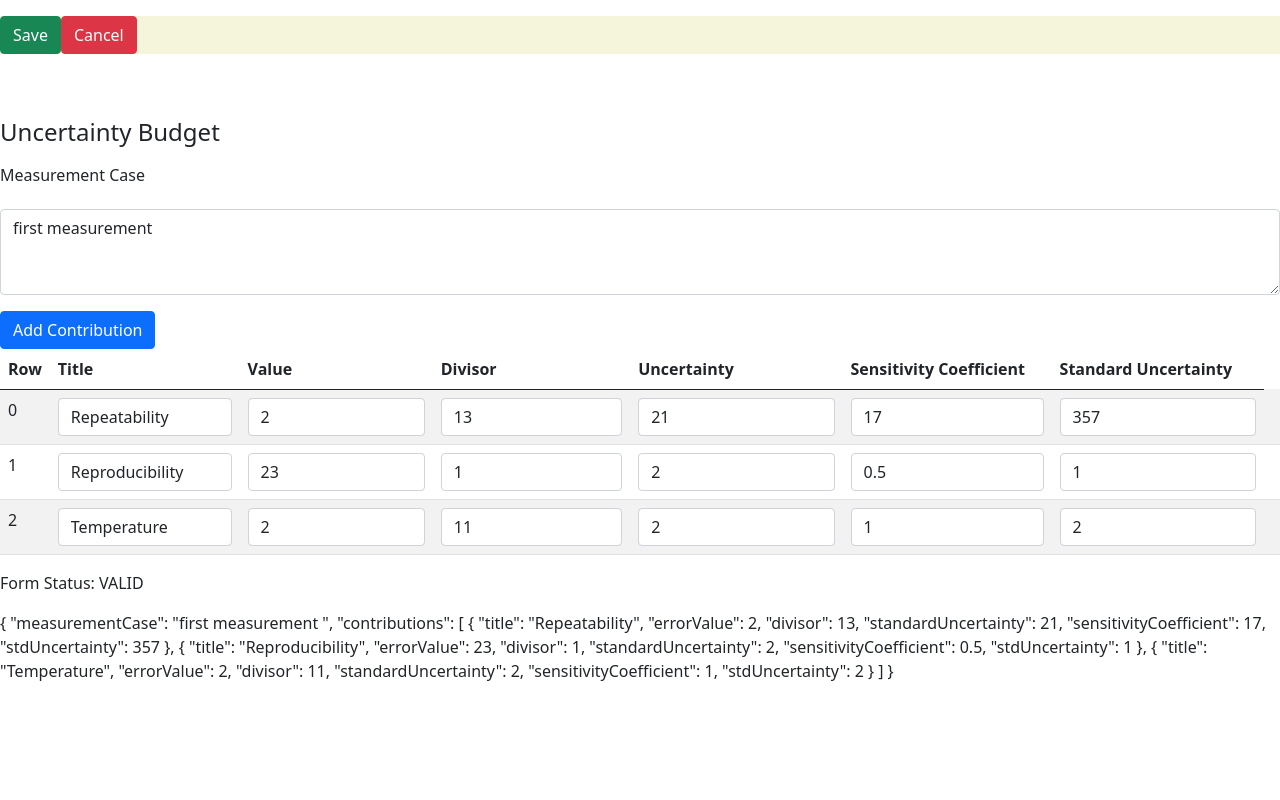
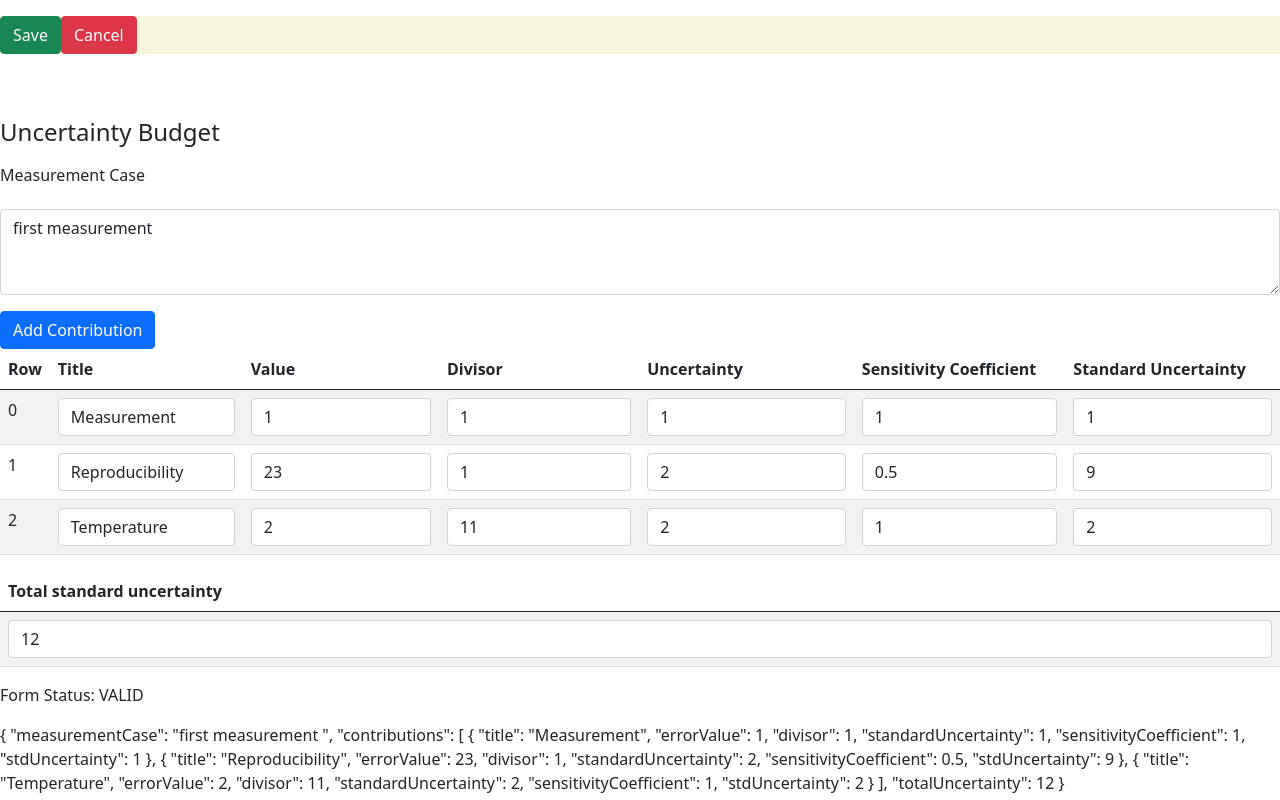
Before and after one commit to MetrologyExpert/webumeaa, an Angular app: page / in a window 1280 px wide. Built offline with nearby package versions, Linux system fonts and the light colour scheme.

Commit message:
9th commit

```diff
--- a/src/app/model/contribution.model.ts
+++ b/src/app/model/contribution.model.ts
@@ -1,5 +1,6 @@
 export class Contribution {
 
+    public id:number;
     public title:string;
     public errorValue: number;
     public divisor: number;
--- a/src/app/model/uncertaintyBudget.model.ts
+++ b/src/app/model/uncertaintyBudget.model.ts
@@ -12,6 +12,12 @@ export class UncertaintyBudget {
         this.contributions = contributions;
     }
 
+    get totalUncertainty() {
+        let sum = 0;
+        for (let c in this.contributions) {
+          sum += (this.contributions[c].stdUncertainty);
+      }
+      return sum;
 
-
+    }
 }
--- a/src/app/uncertainty.service.ts
+++ b/src/app/uncertainty.service.ts
@@ -1,24 +1,51 @@
 import { UncertaintyBudget } from './model/uncertaintyBudget.model';
+import { Observable, Subject } from 'rxjs';
+import { of } from 'rxjs';
+
+import { Contribution } from 'src/app/model/contribution.model';
 import { Injectable } from '@angular/core';
-import { Contribution } from './model/contribution.model';
 
 @Injectable({
   providedIn: 'root'
 })
 export class UncertaintyService {
 
+  id:number;
+  ubTableChanged = new Subject<Contribution[]>()
+
   constructor() { }
 
 
-  private uncertaintyBudgetTable = new UncertaintyBudget('first measurement ',[
-    new Contribution('Repeatability', 2, 13, 21, 17, 0),
-    new Contribution('Reproducibility', 23, 1, 2, 0.5,5),
-    new Contribution('Temperature', 2, 11, 2, 1, 2)
+  private uncertaintyBudgetTable = new UncertaintyBudget(
+    'first measurement ', [
+    new Contribution('Measurement', 1,1,1,1,1), // {title:'Repeatability', errorValue: 2, divisor: 13, standardUncertainty: 21, sensitivityCoefficient:17, stdUncertainty:9},
+    new Contribution('Reproducibility', 23, 1, 2, 0.5,9),
+    new Contribution('Temperature', 2, 11, 2, 1, 2)]);
 
-  ]);
+   getUncertaintyBudgetTable$():Observable<UncertaintyBudget>{
+     return of(this.uncertaintyBudgetTable);
+   }
 
-  getUncertaintyBudgetTable(){
-    return this.uncertaintyBudgetTable;
+   getUncertaintyBudgetTable():UncertaintyBudget{
+     return this.uncertaintyBudgetTable;
+   }
+
+   getContribution(index:number){
+    return this.uncertaintyBudgetTable['contributions'][index];
+  }
+
+//   getContribution(id:number){
+//   return this.getUncertaintyBudgetTable['contribution'].find(c => c.id === id);
+// }
+
+  addNewContribution(contribution: Contribution){
+    this.uncertaintyBudgetTable['contributions'].push(contribution);
+  }
+
+  updateContribution(index: number, newContribution: Contribution){
+    this.uncertaintyBudgetTable['contributions'][index] = newContribution;
+    this.ubTableChanged.next(this.uncertaintyBudgetTable['contributions']);
+
   }
 
 
--- a/src/app/uncertaintypage/uncertainty-budget/uncertainty-budget.component.html
+++ b/src/app/uncertaintypage/uncertainty-budget/uncertainty-budget.component.html
@@ -1,14 +1,17 @@
 <p></p>
 <p></p>
+<!-- Initialize form  -->
 <form [formGroup]="uncertaintyBudgetForm"  #f="ngForm" (ngSubmit) = "onSubmit()" >
 
     <div class="row">
         <div class="col-xs-12">
+          <!-- Button to submit form -->
             <button type="submit"
             class="btn btn-success"
             [disabled]="!uncertaintyBudgetForm.valid">
                 Save
             </button>
+            <!-- Button to cancel submission/form content -->
             <button type="button" class="btn btn-danger" (click)="onCancel()">
                 Cancel
             </button>
@@ -18,6 +21,7 @@
     <br>
     <br>
      <h4>Uncertainty Budget</h4>
+     <!-- Describe Measurement case -->
      <p></p>
      <label for="measurementCase"><h6>Measurement Case</h6></label>
      <p></p>
@@ -25,8 +29,9 @@
      <p></p>
 
     <button class="btn btn-primary" (click)="addContribution()">Add Contribution</button>
+    <!-- Loop through contributions to display -->
+    <ng-container formArrayName="contributions" >
 
-    <ng-container formArrayName="contributions">
       <div class="align-right" width="100">
         <table class="table table-striped">
             <thead>
@@ -42,41 +47,39 @@
             </thead>
             <tbody>
               <tr *ngFor="let con of contributionsControls.controls; index as i"
-              [formGroupName]="i"
-              >
+              [formGroupName]="i" (click)="onSelected(i)"> <!-- (input)="touched($event)" -->
+
                 <td scope="row">{{i}}</td>
-                <td><input class="form-control" formControlName="title" /></td>
-                <td><input class="form-control" formControlName="errorValue" /></td>
-                <td><input class="form-control" formControlName="divisor" /></td>
-                <td><input class="form-control" formControlName="standardUncertainty" /></td>
-                <td><input class="form-control" formControlName="sensitivityCoefficient" /></td>
-                <td><input class="form-control" formControlName="stdUncertainty" /></td>
-                <td ></td>
+                <td><input class="form-control" id="title" name="title" formControlName="title" required/>
+                    <!-- <div *ngIf=""
+                          class="alert alert-danger">
+                   Row nr: {{i}}
+                  </div> -->
+               </td>
+                <td><input class="form-control" id="errorValue" name="errorValue" formControlName="errorValue" required/></td>
+                <td><input class="form-control" id="divisor" name="divisor" formControlName="divisor" /></td>
+                <td><input class="form-control" id="standardUncertainty" name="standardUncertainty" formControlName="standardUncertainty" /></td>
+                <td><input class="form-control" id="sensitivityCoefficient" name="sensitivityCoefficient" formControlName="sensitivityCoefficient" /></td>
+                <td><input class="form-control" id="stdUncertainty" name="stdUncertainty" formControlName="stdUncertainty"  /></td>
              </tr>
             </tbody>
         </table>
-
-        <!-- <table class="table table-striped ">
-            <thead>
-                <tr class="align-right">
-                    <th scope="col">Total standard uncertainty</th>
-                    <th scope="col">Covariage coefficient</th>
-                    <th scope="col">Expanded Uncertainty</th>
-                </tr>
-            </thead>
-            <tbody>
-                <tr>
-                    <td ><input class="form-control" formControlName="totalUncertainty" /></td>
-                    <td ><input class="form-control" formControlName="covCoefficient" /></td>
-                    <td ><input class="form-control" formControlName="expUncertainty" /></td>
-                 </tr>
-            </tbody>
-        </table>
-
-         -->
-
       </div>
     </ng-container>
+
+    <table class="table table-striped">
+        <thead>
+            <tr class="align-right">
+                <th class="col">Total standard uncertainty</th>
+            </tr>
+        </thead>
+        <tbody>
+             <tr>
+                  <td><input class="form-control" formControlName="totalUncertainty" /></td>
+             </tr>
+        </tbody>
+    </table>
+
     Form Status: {{ uncertaintyBudgetForm.status }}
     <p></p>
     {{ this.uncertaintyBudgetForm.value | json }}
--- a/src/app/uncertaintypage/uncertainty-budget/uncertainty-budget.component.ts
+++ b/src/app/uncertaintypage/uncertainty-budget/uncertainty-budget.component.ts
@@ -1,8 +1,11 @@
+import { Subscription } from 'rxjs';
 import { Contribution } from './../../model/contribution.model';
 import { UncertaintyBudget } from './../../model/uncertaintyBudget.model';
-import { FormArray, FormBuilder, FormControl, FormGroup, Validators } from '@angular/forms';
-import { Component, OnInit } from '@angular/core';
+import { FormArray, FormBuilder, FormControl, FormControlName, FormGroup, Validators } from '@angular/forms';
+import { Component, Input, OnInit } from '@angular/core';
 import { UncertaintyService } from 'src/app/uncertainty.service';
+import { ActivatedRoute, Params } from '@angular/router';
+import { EventEmitter } from 'events';
 
 @Component({
   selector: 'app-uncertainty-budget',
@@ -11,48 +14,75 @@ import { UncertaintyService } from 'src/app/uncertainty.service';
 })
 export class UncertaintyBudgetComponent implements OnInit {
 
+  id:number = 0;
+  contribution: Contribution[];
+  isTouched = false;
+  editMode = false;
 
-  constructor( private uncertaintyService: UncertaintyService) { }
+
+  constructor(
+    private route: ActivatedRoute,
+    private uncertaintyService: UncertaintyService) { }
 
   ngOnInit(): void {
-    this.initForm();
-
-  }
+       this.initForm();
+      }
 
   ubTable = this.uncertaintyService.getUncertaintyBudgetTable();
 
   private initForm(){
-    let measurementCase =  this.ubTable.measurementCase;
+
+    //to display contribution data
     let contributionRow = this.uncertaintyBudgetForm.get('contributions') as FormArray;
-
       for( let c of this.ubTable.contributions){
+        //assign an Id number
+        c.id = this.id++;
+        console.log(c.id);
+        //pushed controls with prefilled data
         contributionRow.push(
           new FormGroup({
-            title: new FormControl(c.title, Validators.required),
+            title: new FormControl(c.title, [Validators.required]),
             errorValue: new FormControl(c.errorValue, Validators.required),
             divisor: new FormControl( c.divisor, Validators.required),
             standardUncertainty: new FormControl( c.standardUncertainty, Validators.required),
             sensitivityCoefficient: new FormControl( c.sensitivityCoefficient, Validators.required),
-            stdUncertainty: new FormControl( c.standardUncertainty * c.sensitivityCoefficient, Validators.required)
+            stdUncertainty: new FormControl(c.stdUncertainty, Validators.required),
           })
         );
       }
 
+      //display rest of the form
+      //display description of the case
+    let measurementCase =  this.ubTable.measurementCase;
     this.uncertaintyBudgetForm = new FormGroup({
       measurementCase: new FormControl(measurementCase, Validators.required),
-      contributions: contributionRow
+      contributions: contributionRow,
+      //calculated total uncertainty
+      totalUncertainty: new FormControl(this.ubTable.totalUncertainty, Validators.required)
     });
-
+  }
+  //from the table select row to be updated
+   onSelected(id:number){
+    console.log(id);
+    console.log(this.ubTable);
   }
 
+  //Event binding case
+  // touched(event:any){
+  //      console.log(event.target.value)
+  // }
+  //in HTML teplate add to input control <!-- (input)="touched($event)" -->
 
+
+  onCancel(){}
+
+  //Submitting uncertainty budget to an Instrument page
   onSubmit(){
+    console.log(this.ubTable.contributions);
   }
 
-  onCancel(){
-
-  }
-
+  //Add contribution row controls to the uncertainty budget
+  //define blank row
   rowForm =
   new FormGroup({
     title: new FormControl(null, Validators.required),
@@ -63,15 +93,21 @@ export class UncertaintyBudgetComponent implements OnInit {
     stdUncertainty: new FormControl( null, Validators.required)
   })
 
-
+  //this bit we need to show the path
   uncertaintyBudgetForm = new FormGroup({
     measurementCase: new FormControl('', Validators.required),
-    contributions: new FormArray([])
+    contributions: new FormArray([]),
+    totalUncertainty: new FormControl('',Validators.required)
   });
 
+  //path to contributions
   contributionsControls = <FormArray>this.uncertaintyBudgetForm.get('contributions');
 
+  //add contributions
   addContribution(){
     this.contributionsControls.push(this.rowForm);
+    console.log(this.ubTable);
+
+
   }
 }
```
